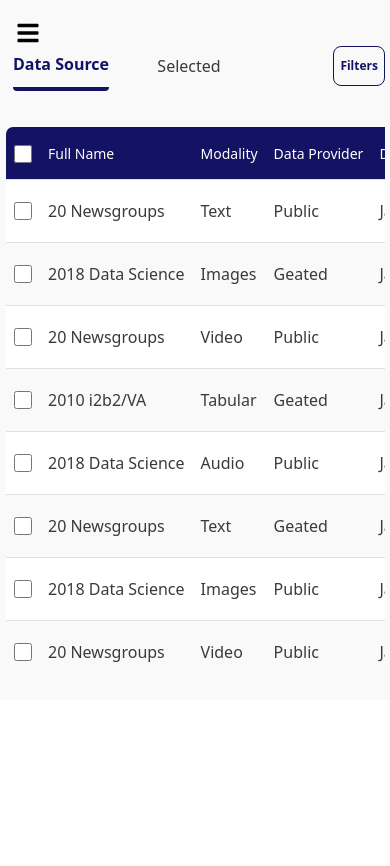
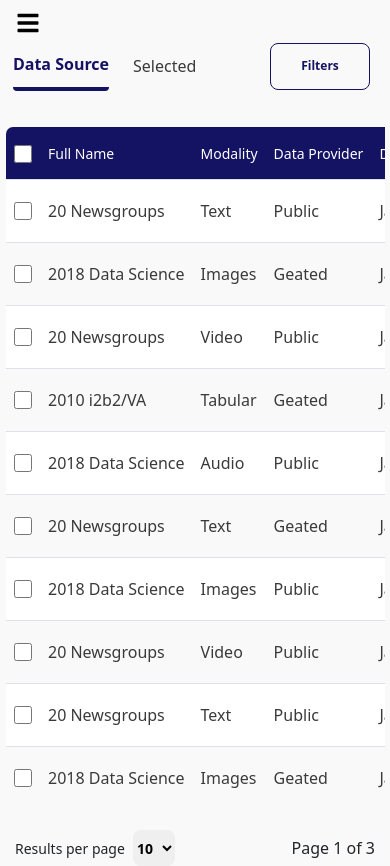
Before and after one commit to bhavuk-ui/test, a React (Create React App) app: page / in a window 390 px wide. Before the commit the page ends 844 px from the top, so only its background shows below. Built offline with nearby package versions, Linux system fonts and the light colour scheme.

Commit message:
add a dropdown

```diff
--- a/src/Component/Catalog.css
+++ b/src/Component/Catalog.css
@@ -54,6 +54,16 @@
         font-weight: bold;
         font-size: 16px;
 
+    }
+    .Save_aProject{
+        width: 97px;
+        height: 47px;
+        border: 1px solid #141263;
+        color:#141263 ;
+        border-radius: 8px;
+        background-color: transparent;
+        font-weight: bold;
+        font-size: 16px;
     }
     .sidebar-container {
         position: relative;
@@ -185,7 +195,7 @@
             padding: 0px 0px 0px 12px !important;
         }
         .table_row_selected th{
-            padding: 0px 0px 0px 12px !important;
+            padding: 0px .5rem 0px 12px !important;
         }
         .full_name_selected {
             width: 219px !important;
@@ -221,6 +231,9 @@ width: 40px;
         .Bill_Material{
             width: 259px;
             height: 43px;
+            border-radius: 6px;
+            font-weight: 600;
+            border: none;
         }
 
 
@@ -259,7 +272,7 @@ gap: 24px;
     background-color: transparent;
     border: none;
     position: relative;
-    top: -20px;
+    top: -11px;
     right: -7px;
 }
 .input-wrapper {
@@ -308,7 +321,10 @@ height: 48px;padding-left: 8px
     display: grid;
     gap: 24px;
   }
-
+.overflows{
+    display: grid;
+    gap: 24px;
+}
   @media (min-width: 280px){
     thead th{
         white-space: nowrap ;
@@ -337,7 +353,7 @@ white-space: nowrap;
         }
         .Bill_Material {
             width: 198px;
-            height: 43px;
+            height: 47px;
             font-size: 13px;
         }
         .main_content_list{
@@ -346,15 +362,9 @@ white-space: nowrap;
 
   }
 
-
-
-
-
-
-
-
-
-
+.botton_comb{
+    margin-bottom: 7px;
+}
 
   @media (max-width: 768px) {
     .modal-content {
@@ -376,8 +386,8 @@ white-space: nowrap;
     }
 
     .modal-content .cross_btn img {
-        width: 24px;
-        height: 24px;
+        width: 32px;
+        height: 32px;
     }
 
     .modal-content h5 {
@@ -391,7 +401,17 @@ white-space: nowrap;
         padding: 16px !important;
         gap: 12px;
     }
-
+.Selected_link_text{
+justify-content: start;
+width: auto;
+padding: 0px;
+}
+.Filters{
+    margin-right: 15px;
+}
+.Save_aProject{
+    margin-right: 0px;
+}
     .modal-content .input-text {
         width: 100%;
         height: 36px;
@@ -404,10 +424,14 @@ white-space: nowrap;
         height: 36px;
         font-size: 12px;
     }
-
+.Save_aProject{
+    width: 70px;
+    height: 36px;
+    font-size: 12px;
+}
     .modal-content .cross_btn img {
-        width: 20px;
-        height: 20px;
+        width: 32px;
+        height: 32px;
     }
 
     .modal-content h5 {
@@ -456,11 +480,15 @@ white-space: nowrap;
     }
 
     .Filters {
-        width: auto;
-        height: 40px;
+      width: 97px;;
+        height: 47px;
         font-size: 14px;
     }
-
+.Save_aProject{
+    width: 97px;;
+    height: 47px;
+    font-size: 14px;
+}
     .form-check-box {
         gap: 12px;
     }
@@ -494,10 +522,13 @@ white-space: nowrap;
     }
 
     .Filters {
-        width: auto;
+    width: 100px;
         font-size: 12px;
     }
-
+    .Save_aProject{
+        width: 100px;
+        font-size: 12px;
+    }
     .Source label,
     .Source_check_box label {
         font-size: 12px;
@@ -519,4 +550,30 @@ white-space: nowrap;
         width: 264px !important;
 
     }
+    .page{
+        padding: 0px 10px;
+    }
 }
+
+
+ table{
+    margin-bottom: 0px !important;
+ }
+.pages{
+    height: 36px;
+    display: flex;
+    gap: 8px;
+}
+.rowsPerPage{
+    font-size: 14px;
+    height: 36px;
+    align-content: center;
+}
+#rowsPerPage{
+    font-size: 14px;
+    font-weight: bold;
+    border: none;
+    width: 42px;
+    height: 36px;
+    padding: 8px 0px;
+}
--- a/src/Component/Catalog.js
+++ b/src/Component/Catalog.js
@@ -11,6 +11,29 @@ const dataSources = [
     { id: 6, name: "20 Newsgroups", modality: "Text", provider: "Geated", dataAvailability: "Jason Rennie", personalData: "Anonymized", terms: "CC0-1.1", homepage: "Link" },
     { id: 7, name: "2018 Data Science", modality: "Images", provider: "Public", dataAvailability: "Jason Rennie", personalData: "No Personal Data", terms: "CC0-1.3", homepage: "Link" },
     { id: 8, name: "20 Newsgroups", modality: "Video", provider: "Public", dataAvailability: "Jason Rennie", personalData: "Personally identifiable", terms: "CC0-1.1", homepage: "Link" },
+    { id: 9, name: "20 Newsgroups", modality: "Text", provider: "Public", dataAvailability: "Jason Rennie", personalData: "Anonymized", terms: "CC0-1.1", homepage: "Link" },
+    { id: 10, name: "2018 Data Science", modality: "Images", provider: "Geated", dataAvailability: "Jason Rennie", personalData: "No Personal Data", terms: "CC0-1.3", homepage: "Link" },
+    { id: 11, name: "20 Newsgroups", modality: "Video", provider: "Public", dataAvailability: "Jason Rennie", personalData: "Personally identifiable", terms: "CC0-1.1", homepage: "Link" },
+    { id: 12, name: "2010 i2b2/VA", modality: "Tabular", provider: "Geated", dataAvailability: "Jason Rennie", personalData: "Anonymized", terms: "CC0-1.4", homepage: "Link" },
+    { id: 13, name: "2018 Data Science", modality: "Audio", provider: "Public", dataAvailability: "Jason Rennie", personalData: "No Personal Data", terms: "CC0-1.0", homepage: "Link" },
+    { id: 14, name: "20 Newsgroups", modality: "Text", provider: "Geated", dataAvailability: "Jason Rennie", personalData: "Anonymized", terms: "CC0-1.1", homepage: "Link" },
+    { id: 15, name: "2018 Data Science", modality: "Images", provider: "Public", dataAvailability: "Jason Rennie", personalData: "No Personal Data", terms: "CC0-1.3", homepage: "Link" },
+    { id: 16, name: "20 Newsgroups", modality: "Video", provider: "Public", dataAvailability: "Jason Rennie", personalData: "Personally identifiable", terms: "CC0-1.1", homepage: "Link" },
+    { id: 17, name: "20 Newsgroups", modality: "Text", provider: "Public", dataAvailability: "Jason Rennie", personalData: "Anonymized", terms: "CC0-1.1", homepage: "Link" },
+    { id: 18, name: "2018 Data Science", modality: "Images", provider: "Geated", dataAvailability: "Jason Rennie", personalData: "No Personal Data", terms: "CC0-1.3", homepage: "Link" },
+    { id: 19, name: "20 Newsgroups", modality: "Video", provider: "Public", dataAvailability: "Jason Rennie", personalData: "Personally identifiable", terms: "CC0-1.1", homepage: "Link" },
+    { id: 20, name: "2010 i2b2/VA", modality: "Tabular", provider: "Geated", dataAvailability: "Jason Rennie", personalData: "Anonymized", terms: "CC0-1.4", homepage: "Link" },
+    { id: 21, name: "2018 Data Science", modality: "Audio", provider: "Public", dataAvailability: "Jason Rennie", personalData: "No Personal Data", terms: "CC0-1.0", homepage: "Link" },
+    { id: 22, name: "20 Newsgroups", modality: "Text", provider: "Geated", dataAvailability: "Jason Rennie", personalData: "Anonymized", terms: "CC0-1.1", homepage: "Link" },
+    { id: 23, name: "2018 Data Science", modality: "Images", provider: "Public", dataAvailability: "Jason Rennie", personalData: "No Personal Data", terms: "CC0-1.3", homepage: "Link" },
+    { id: 24, name: "20 Newsgroups", modality: "Video", provider: "Public", dataAvailability: "Jason Rennie", personalData: "Personally identifiable", terms: "CC0-1.1", homepage: "Link" },
+    { id: 25, name: "2018 Data Science", modality: "Images", provider: "Geated", dataAvailability: "Jason Rennie", personalData: "No Personal Data", terms: "CC0-1.3", homepage: "Link" },
+    { id: 26, name: "20 Newsgroups", modality: "Video", provider: "Public", dataAvailability: "Jason Rennie", personalData: "Personally identifiable", terms: "CC0-1.1", homepage: "Link" },
+    { id: 27, name: "2010 i2b2/VA", modality: "Tabular", provider: "Geated", dataAvailability: "Jason Rennie", personalData: "Anonymized", terms: "CC0-1.4", homepage: "Link" },
+    { id: 28, name: "2018 Data Science", modality: "Audio", provider: "Public", dataAvailability: "Jason Rennie", personalData: "No Personal Data", terms: "CC0-1.0", homepage: "Link" },
+    { id: 29, name: "20 Newsgroups", modality: "Text", provider: "Geated", dataAvailability: "Jason Rennie", personalData: "Anonymized", terms: "CC0-1.1", homepage: "Link" },
+    { id: 30, name: "2018 Data Science", modality: "Images", provider: "Public", dataAvailability: "Jason Rennie", personalData: "No Personal Data", terms: "CC0-1.3", homepage: "Link" },
+
 ];
 
 const Catalog = () => {
@@ -30,7 +53,8 @@ const Catalog = () => {
     const [tempFilterProvider, setTempFilterDataProvider] = useState([]);
     const [tempFilterPersonalData, setTempFilterPersonalData] = useState([]);
     const [isModalOpen, setIsModalOpen] = useState(false);
-    const [rowsPerPage, setRowsPerPage] = useState(5);
+    const [rowsPerPage, setRowsPerPage] = useState(10);
+    const [currentPage, setCurrentPage] = useState(1);
     const filteredData = dataSources.filter((data) => {
         return (
             data.name.toLowerCase().includes(filterName.toLowerCase()) &&
@@ -44,9 +68,22 @@ const Catalog = () => {
     const handleButtonClick = () => {
         setIsModalOpen(true);
     };
+
     const handleRowsPerPageChange = (e) => {
         setRowsPerPage(parseInt(e.target.value, 10));
+                // setRowsPerPage(newRowsPerPage);
+        setCurrentPage(1);
     };
+
+    const totalPages = Math.ceil(dataSources.length / rowsPerPage);
+
+
+
+    const displayedData = filteredData.slice(
+        (currentPage - 1) * rowsPerPage,
+        currentPage * rowsPerPage
+    );
+
     const handleCloseModal = () => {
         setIsModalOpen(false);
     };
@@ -268,7 +305,7 @@ const Catalog = () => {
                                    onClick={() => handleClick('data-source')}
                                    className={activeLink === 'data-source' ? 'active-link' : ''}
                                 >Data Source</a></li>
-                            <li className='main_content_list'>
+                            <li className='main_content_list Selected_link_text'>
                                 <a onClick={() => handleClick('selected')}
                                    className={activeLink === 'selected' ? 'active-link' : ''}
                                    href='#'>Selected</a></li>
@@ -281,6 +318,7 @@ const Catalog = () => {
                     <div className='row'>
                         <main className="col-12 p-0">
                             {activeLink === 'data-source' ? (
+                                <>
                                  <div className='overflows'>
                                    <table className="table table-bordered table-hover">
                                     <thead className="table_color">
@@ -312,7 +350,7 @@ const Catalog = () => {
                                         </tr>
                                     </thead>
                                     <tbody>
-                                        {filteredData.map((data) => (
+                                        {displayedData.map((data) => (
                                             <tr key={data.id} className={`table_data_row`}>
                                                 <td className='head_check_box'>
                                                     <input
@@ -333,18 +371,29 @@ const Catalog = () => {
                                         ))}
                                     </tbody>
                                 </table>
-                                 {/* <div>
-                    <label htmlFor="rowsPerPage">Results per page: </label>
+
+            </div>
+            <div className='d-flex justify-content-between page page'>
+                                    <div className='d-flex align-items-center pages' >
+                                    <label htmlFor="rowsPerPage" className='rowsPerPage'>Results per page</label>
                 <select id="rowsPerPage" value={rowsPerPage} onChange={handleRowsPerPageChange}>
-                      <option value={5}>5</option>
                     <option value={10}>10</option>
                     <option value={20}>20</option>
+                    <option value={30}>30</option>
                 </select>
-                  </div> */}
-
                                     </div>
 
+                <div className='d-flex align-items-center'>                <span> Page {currentPage} of {totalPages} </span>
+                </div>
+            </div>
+                                </>
+
+
+
+
+
                             ) : (
+                                <>
                                  <div className='overflows'>
                               <table className="table table-bordered table-hover">
                                     <thead className="table_color">
@@ -375,13 +424,7 @@ const Catalog = () => {
                                         ))}
                                     </tbody>
                                 </table>
-                                 <div className="botton_comb d-flex justify-content-end">
-                                 <div className='d-flex button_bar'>
-                                 <div>
-                <button className="Filters Save_aProject" onClick={handleButtonClick}>Save as Project</button>
-            </div>                                     <div><button className=" Filters filter_apply_btn Bill_Material">Generate Data Bill of Material</button></div>
-                                 </div>
-                             </div>
+
                              {isModalOpen && (
                 <div className="modal-overlay">
                     <div className="modal-content">
@@ -402,12 +445,12 @@ const Catalog = () => {
 
                        <div class="input-wrapper">
   <label for="first" className='label-inputtext'>Project Name</label>
-  <input type="text" className='input-text' placeholder='Badal.Ai'/>
+  <input type="text" className='input-text' placeholder='Badal.Ai' required/>
                        </div>
 <div class="input-wrapper">
 
   <label for="first" className='label-inputtext'>Project discription</label>
-  <input type="text" className='input-text ' placeholder='badal.Ai'/>
+  <input type="text" className='input-text ' placeholder='badal.Ai' required/>
 </div>
 
                         </div>
@@ -426,11 +469,18 @@ const Catalog = () => {
                 </div>
             )}
                               </div>
+                              <div className="botton_comb d-flex justify-content-end">
+                                 <div className='d-flex button_bar'>
+                                 <div>
+                <button className=" Save_aProject" onClick={handleButtonClick}>Save as Project</button>
+            </div>                                     <div><button className=" filter_apply_btn Bill_Material">Generate Data Bill of Material</button></div>
+                                 </div>
+                             </div>
+                                </>
+
 
                             )}
-                             {/* <div className="d-flex justify-content-between">
-                                <span>Results per page: 50</span>
-                            </div> */}
+
 
                         </main>
                     </div>
--- a/src/Component/MainContent.css
+++ b/src/Component/MainContent.css
@@ -53,5 +53,6 @@ padding-left: 12px;
 .new_project {
     width: 137px;
     font-size: 14px;
-
-}}
+    margin-right: 15px;
+}
+}
--- a/src/Component/Slidebar.css
+++ b/src/Component/Slidebar.css
@@ -95,7 +95,7 @@ padding-left: 20px;
     padding: 16px;
     display: none;
     position: absolute;
-    top: -4px;
+    top: -14px;
     left: 25px;
     z-index: 1;
 }
```
Lines whose indentation alone changed are shown as unchanged.
